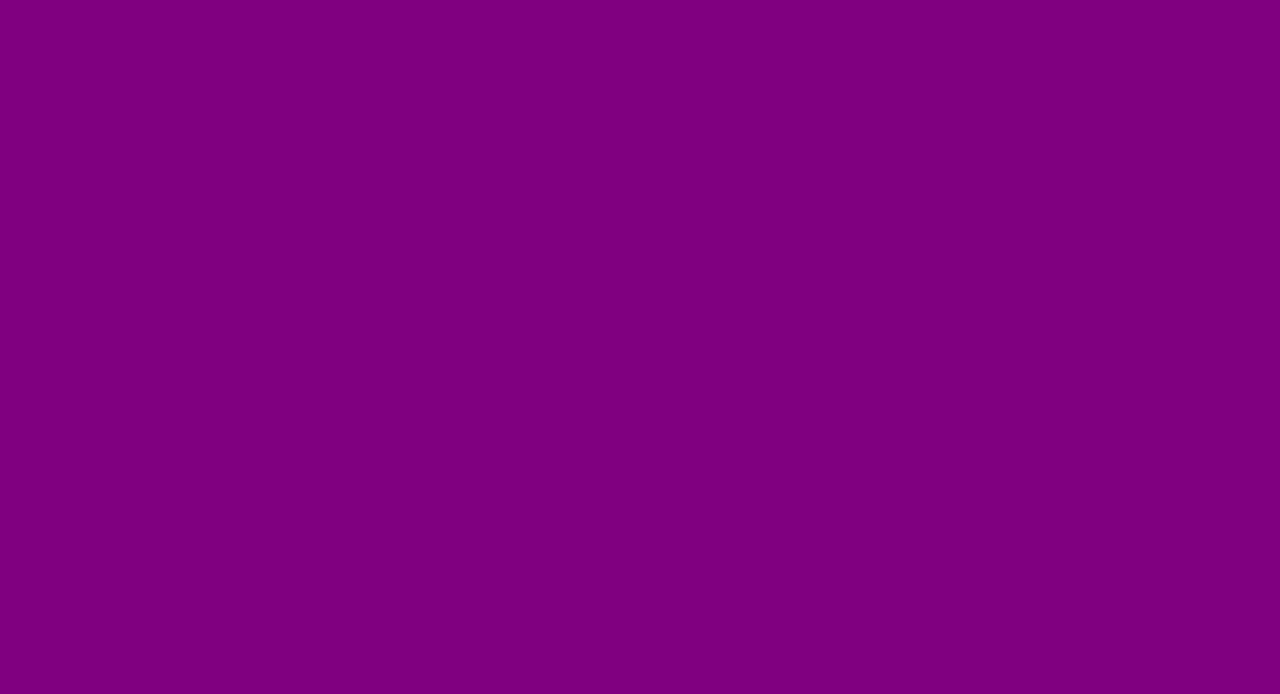
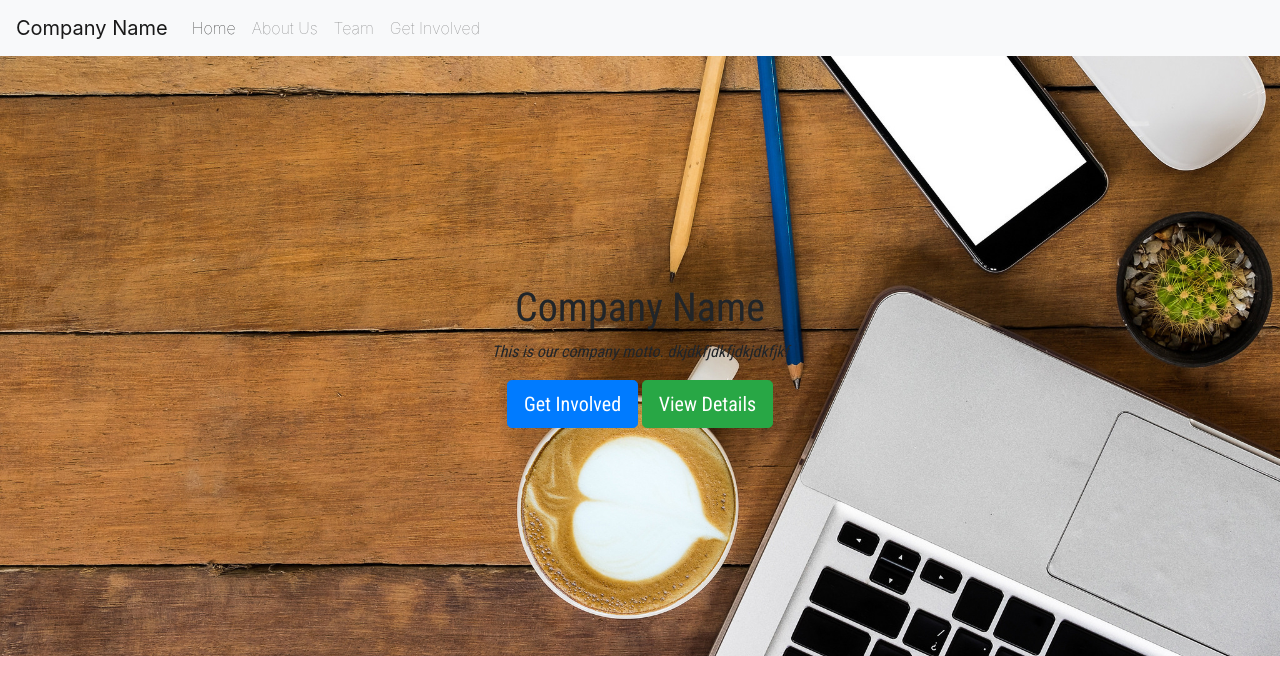
Before and after one commit to jessica-spencer/project_one, a plain HTML site: page index.html in a window 1280 px wide. Drawn offline with nearby package versions, Linux system fonts and the light colour scheme.

Commit message:
draft 2 contains header and navbar

```diff
--- a/index.html
+++ b/index.html
@@ -5,10 +5,37 @@
         <link rel="stylesheet" href="https://stackpath.bootstrapcdn.com/bootstrap/4.3.1/css/bootstrap.min.css" integrity="sha384-ggOyR0iXCbMQv3Xipma34MD+dH/1fQ784/j6cY/iJTQUOhcWr7x9JvoRxT2MZw1T" crossorigin="anonymous">
 
         <link rel="stylesheet" type ="text/css" href="style.css">
-
+        <!--Google Fonts Link-->
+        <link href="https://fonts.googleapis.com/css?family=Roboto+Condensed" rel="stylesheet">
     </head>
     <body>
+        <!-- nav bar --------------------------------- -->
+        <nav class="navbar navbar-expand-lg navbar-light bg-light">
+          <a class="navbar-brand" href="#">Company Name</a>
+          <button class="navbar-toggler" type="button" data-toggle="collapse" data-target="#navbarNavAltMarkup" aria-controls="navbarNavAltMarkup" aria-expanded="false" aria-label="Toggle navigation">
+            <span class="navbar-toggler-icon"></span>
+          </button>
+          <div class="collapse navbar-collapse" id="navbarNavAltMarkup">
+            <div class="navbar-nav">
+              <a class="nav-item nav-link active" href="#">Home <span class="sr-only">(current)</span></a>
+              <a class="nav-item nav-link" href="#">About Us</a>
+              <a class="nav-item nav-link" href="#">Team</a>
+              <a class="nav-item nav-link" href="#" tabindex="-1" aria-disabled="true">Get Involved</a>
+            </div>
+          </div>
+        </nav>
+        <!-- end nav bar ---------------------------- -->
 
+        <!-- begin Header section --------------------- -->
+        <header class="d-flex align-items-center">
+            <div class = "container">
+                <h1>Company Name</h1>
+                <p>This is our company motto. dkjdkfjdkfjdkjdkfjkf</p>
+                <button class="btn btn-lg btn-primary">Get Involved</button>
+                <button class="btn btn-lg btn-success">View Details</button>
+            </div>
+        </header>
+        <!-- end Header section ------------------------ -->
 
         <script src="https://code.jquery.com/jquery-3.3.1.slim.min.js" integrity="sha384-q8i/X+965DzO0rT7abK41JStQIAqVgRVzpbzo5smXKp4YfRvH+8abtTE1Pi6jizo" crossorigin="anonymous"></script>
         <script src="https://cdnjs.cloudflare.com/ajax/libs/popper.js/1.14.7/umd/popper.min.js" integrity="sha384-UO2eT0CpHqdSJQ6hJty5KVphtPhzWj9WO1clHTMGa3JDZwrnQq4sF86dIHNDz0W1" crossorigin="anonymous"></script>
--- a/style.css
+++ b/style.css
@@ -1,3 +1,25 @@
 body{
-    background-color: purple;
+    background-color: pink;
 }
+
+.nav-link{
+    font-weight: lighter;
+}
+
+.nav-link:hover{
+    font-weight:bolder;
+    background-color: #eee;
+}
+header{
+    height:600px;
+    width:100%;
+    background-image:url("deskphoto.jpg");
+    background-size:cover;
+    text-align:center;
+    font-family: 'Roboto Condensed', sans-serif;
+
+}
+
+header p{
+    font-style: italic;
+}
```
Also changed, not shown: deskphoto.jpg (added).
